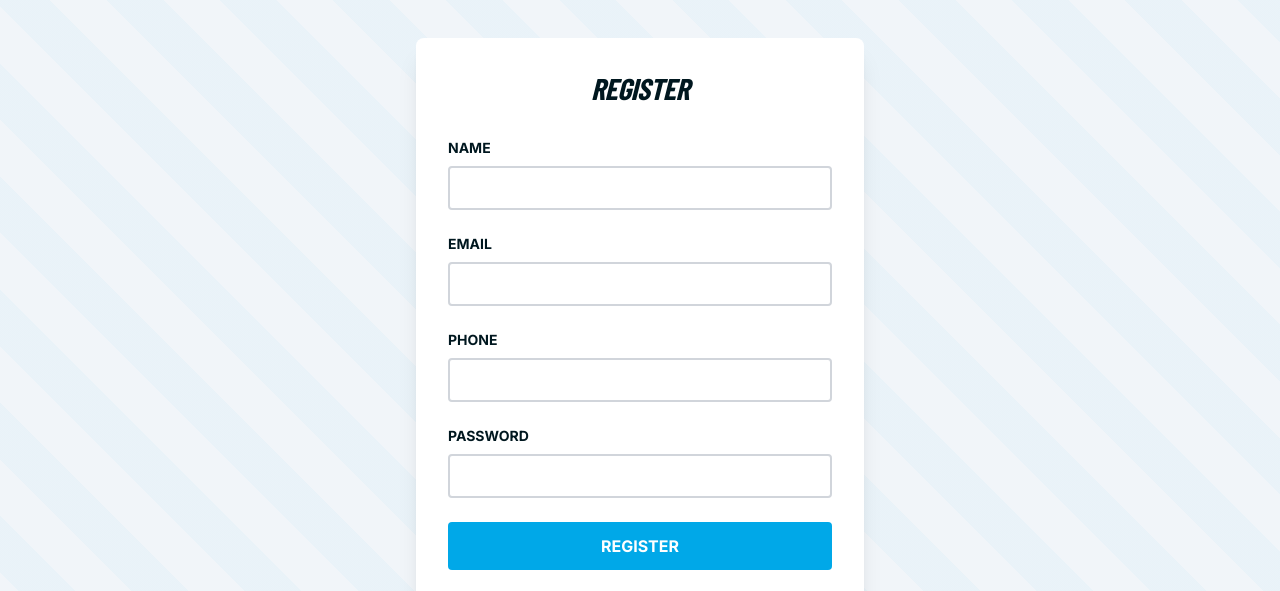
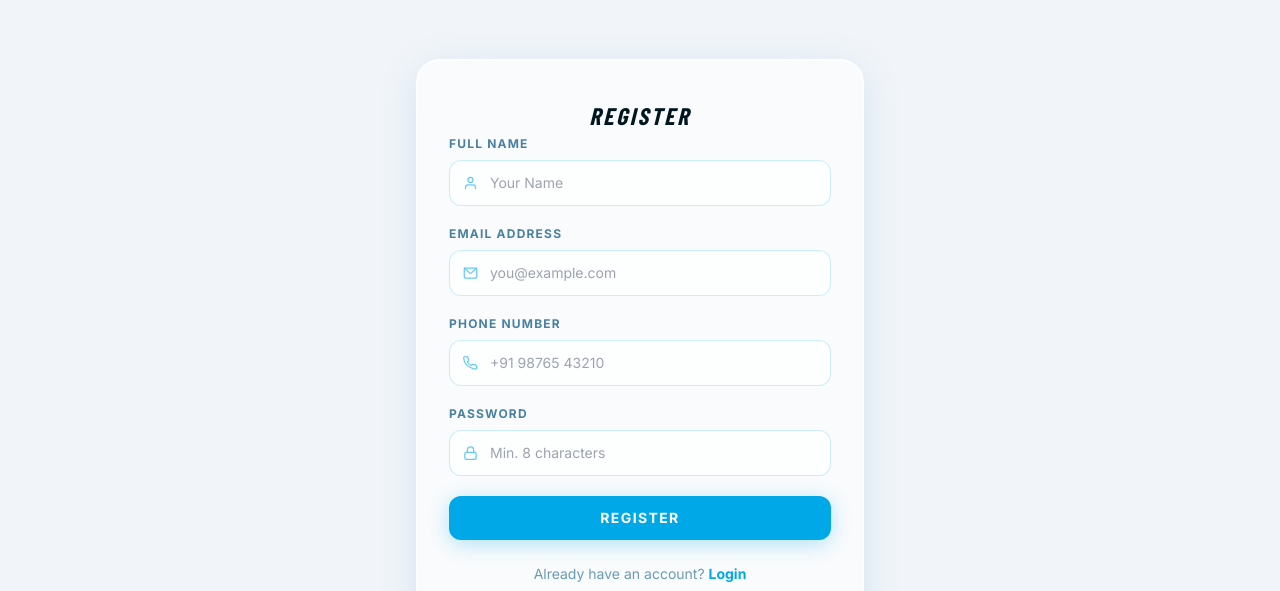
Before and after one commit to kshitij2212/CrickCart, a React (Vite) app in the folder frontend/: page /register in a window 1280 px wide. Shown: the part 209-800 px from the top of the page. Built offline with nearby package versions, Linux system fonts and the light colour scheme; no server answers; a web font is replaced by a local one.

Commit message:
Refactor : auth UI and improve layout across core pages

```diff
--- a/frontend/src/pages/Home.jsx
+++ b/frontend/src/pages/Home.jsx
@@ -7,7 +7,7 @@
 export default function Home() {
   return (
     <main className="max-w-7xl pt-12 mx-auto px-4 sm:px-6 lg:px-8 py-8">
-      <section className="relative overflow-hidden mb-16 min-h-[600px] flex items-center bg-navy text-white">
+      <section className="relative overflow-hidden mb-16 min-h-[600px] flex items-center bg-navy text-white rounded-2xl">
         <div className="absolute inset-0 z-0">
           <img
             alt="High Motion Cricketer"
--- a/frontend/src/pages/Login.jsx
+++ b/frontend/src/pages/Login.jsx
@@ -6,26 +6,16 @@
 const Login = () => {
   const navigate = useNavigate();
   const { login } = useAuth();
-  const [formData, setFormData] = useState({
-    email: '',
-    password: '',
-  });
+  const [formData, setFormData] = useState({ email: '', password: '' });
   const [loading, setLoading] = useState(false);
 
   const handleSubmit = async (e) => {
     e.preventDefault();
     setLoading(true);
-
     try {
       const user = await login(formData.email, formData.password);
-    console.log('✅ Login returned user:', user);
-    console.log('✅ Navigating to:', user.role === 'admin' ? '/admin' : '/');
-
-    if (user.role === 'admin') {
-      navigate('/admin');
-    } else {
-      navigate('/');
-    }
+      if (user.role === 'admin') navigate('/admin');
+      else navigate('/');
     } catch (error) {
       console.error('Login error:', error);
     } finally {
@@ -33,61 +23,93 @@
     }
   };
 
-
   return (
-    <div className="min-h-screen flex items-center justify-center diagonal-bg px-4">
-      <div className="max-w-md w-full bg-white dark:bg-slate-900 p-8 rounded-lg shadow-xl">
-        <h2 className="text-3xl font-black italic font-athletic text-center mb-8 text-[#00171f] dark:text-white">
+    <div
+      className="min-h-screen flex items-center justify-center px-4 relative overflow-hidden"
+    >
+      <div
+        className="relative z-10 w-full max-w-md rounded-[20px] px-8 py-10"
+        style={{
+          background: 'rgba(255,255,255,0.55)',
+          backdropFilter: 'blur(28px)',
+          WebkitBackdropFilter: 'blur(28px)',
+          border: '1px solid rgba(255,255,255,0.75)',
+          boxShadow: '0 8px 32px rgba(0,120,200,0.1), inset 0 1px 0 rgba(255,255,255,0.9)',
+        }}
+      >
+        <h2 className="text-center text-2xl font-black italic tracking-widest mb-1 text-[#00171f]">
           LOGIN
         </h2>
 
-        <form onSubmit={handleSubmit} className="space-y-6">
+        <form onSubmit={handleSubmit} className="space-y-5">
           <div>
-            <label className="block text-sm font-bold mb-2">EMAIL</label>
+            <label className="block text-xs font-bold tracking-widest uppercase mb-2 text-[#5a7a8a]">
+              Email
+            </label>
             <input
               type="email"
               required
-              className="w-full px-4 py-2 border-2 border-gray-300 rounded focus:border-[#00a8e8] focus:outline-none"
+              placeholder="you@example.com"
+              className="w-full px-4 py-3 rounded-[10px] text-sm text-[#00171f] outline-none transition-all"
+              style={{
+                background: 'rgba(255,255,255,0.6)',
+                border: '1.5px solid rgba(0,168,232,0.2)',
+              }}
+              onFocus={e => e.target.style.borderColor = '#00a8e8'}
+              onBlur={e => e.target.style.borderColor = 'rgba(0,168,232,0.2)'}
               value={formData.email}
               onChange={(e) => setFormData({ ...formData, email: e.target.value })}
             />
           </div>
 
           <div>
-            <label className="block text-sm font-bold mb-2">PASSWORD</label>
+            <label className="block text-xs font-bold tracking-widest uppercase mb-2 text-[#5a7a8a]">
+              Password
+            </label>
             <input
               type="password"
               required
-              className="w-full px-4 py-2 border-2 border-gray-300 rounded focus:border-[#00a8e8] focus:outline-none"
+              placeholder="••••••••"
+              className="w-full px-4 py-3 rounded-[10px] text-sm text-[#00171f] outline-none transition-all"
+              style={{
+                background: 'rgba(255,255,255,0.6)',
+                border: '1.5px solid rgba(0,168,232,0.2)',
+              }}
+              onFocus={e => e.target.style.borderColor = '#00a8e8'}
+              onBlur={e => e.target.style.borderColor = 'rgba(0,168,232,0.2)'}
               value={formData.password}
               onChange={(e) => setFormData({ ...formData, password: e.target.value })}
             />
           </div>
+          <br />
 
           <button
             type="submit"
             disabled={loading}
-            className="w-full bg-[#00a8e8] text-white font-black py-3 rounded hover:bg-[#0095d1] transition disabled:opacity-50"
+            className="w-full py-3 rounded-[10px] text-white text-sm font-black tracking-widest uppercase transition-all disabled:opacity-50"
+            style={{
+              background: 'linear-gradient(135deg, #00a8e8, #0090cc)',
+              boxShadow: '0 4px 16px rgba(0,168,232,0.35)',
+            }}
           >
             {loading ? 'LOGGING IN...' : 'LOGIN'}
           </button>
         </form>
 
-        <p className="text-center mt-6 text-sm">
+        <div className="flex items-center gap-3 my-6">
+          <div className="flex-1 h-px" style={{ background: 'rgba(0,100,150,0.15)' }} />
+          <span className="text-xs font-bold tracking-widest text-[#8aaabb]">OR CONTINUE WITH</span>
+          <div className="flex-1 h-px" style={{ background: 'rgba(0,100,150,0.15)' }} />
+        </div>
+
+        <GoogleAuthButton />
+
+        <p className="text-center mt-6 text-sm text-[#6b8a9a]">
           Don't have an account?{' '}
           <Link to="/register" className="text-[#00a8e8] font-bold">
             REGISTER
           </Link>
         </p>
-        <div className="mt-6">
-          <div className="relative flex items-center justify-center mb-4">
-            <div className="border-t border-slate-700 w-full" />
-            <span className="absolute bg-white dark:bg-slate-900 px-3 text-slate-500 text-xs font-bold">
-              OR CONTINUE WITH
-            </span>
-          </div>
-          <GoogleAuthButton />
-        </div>
       </div>
     </div>
   );
--- a/frontend/src/pages/Profile.jsx
+++ b/frontend/src/pages/Profile.jsx
@@ -202,7 +202,7 @@
                     <input type="text" value={addrForm.name}
                       onChange={e => setAddrForm(p => ({ ...p, name: e.target.value }))}
                       className="w-full px-4 py-3 bg-slate-50 border-2 border-slate-200 rounded-lg focus:border-[#00a8e8] focus:outline-none transition"
-                      placeholder="Virat Kohli" />
+                      placeholder="Your name" />
                   </div>
                   <div className="md:col-span-2">
                     <label className="block text-xs font-black uppercase tracking-widest text-slate-600 mb-2">Address *</label>
--- a/frontend/src/pages/Register.jsx
+++ b/frontend/src/pages/Register.jsx
@@ -2,21 +2,34 @@
 import { Link, useNavigate } from 'react-router-dom';
 import { useAuth } from '../hooks/useAuth';
 
+const fields = [
+  {
+    label: 'Full Name', key: 'name', type: 'text', placeholder: 'Your Name',
+    icon: <svg width="15" height="15" viewBox="0 0 24 24" fill="none" stroke="currentColor" strokeWidth="2" strokeLinecap="round" strokeLinejoin="round"><path d="M20 21v-2a4 4 0 0 0-4-4H8a4 4 0 0 0-4 4v2"/><circle cx="12" cy="7" r="4"/></svg>,
+  },
+  {
+    label: 'Email Address', key: 'email', type: 'email', placeholder: 'you@example.com',
+    icon: <svg width="15" height="15" viewBox="0 0 24 24" fill="none" stroke="currentColor" strokeWidth="2" strokeLinecap="round" strokeLinejoin="round"><rect x="2" y="4" width="20" height="16" rx="2"/><polyline points="22,4 12,13 2,4"/></svg>,
+  },
+  {
+    label: 'Phone Number', key: 'phone', type: 'tel', placeholder: '+91 98765 43210',
+    icon: <svg width="15" height="15" viewBox="0 0 24 24" fill="none" stroke="currentColor" strokeWidth="2" strokeLinecap="round" strokeLinejoin="round"><path d="M22 16.92v3a2 2 0 0 1-2.18 2 19.79 19.79 0 0 1-8.63-3.07A19.5 19.5 0 0 1 4.15 13a19.79 19.79 0 0 1-3.07-8.67A2 2 0 0 1 3.06 2h3a2 2 0 0 1 2 1.72c.127.96.361 1.903.7 2.81a2 2 0 0 1-.45 2.11L7.09 9.91a16 16 0 0 0 6 6l1.27-1.27a2 2 0 0 1 2.11-.45c.907.339 1.85.573 2.81.7A2 2 0 0 1 21 16.92z"/></svg>,
+  },
+  {
+    label: 'Password', key: 'password', type: 'password', placeholder: 'Min. 8 characters',
+    icon: <svg width="15" height="15" viewBox="0 0 24 24" fill="none" stroke="currentColor" strokeWidth="2" strokeLinecap="round" strokeLinejoin="round"><rect x="3" y="11" width="18" height="11" rx="2" ry="2"/><path d="M7 11V7a5 5 0 0 1 10 0v4"/></svg>,
+  },
+];
+
 const Register = () => {
   const navigate = useNavigate();
   const { register } = useAuth();
-  const [formData, setFormData] = useState({
-    name: '',
-    email: '',
-    password: '',
-    phone: '',
-  });
+  const [formData, setFormData] = useState({ name: '', email: '', password: '', phone: '' });
   const [loading, setLoading] = useState(false);
 
   const handleSubmit = async (e) => {
     e.preventDefault();
     setLoading(true);
-
     try {
       await register(formData);
       navigate('/');
@@ -28,73 +41,61 @@
   };
 
   return (
-    <div className="min-h-screen flex items-center justify-center diagonal-bg px-4">
-      <div className="max-w-md w-full bg-white dark:bg-slate-900 p-8 rounded-lg shadow-xl">
-        <h2 className="text-3xl font-black italic font-athletic text-center mb-8 text-[#00171f] dark:text-white">
-          REGISTER
-        </h2>
+    <div
+      className="min-h-screen flex items-center justify-center px-4 relative overflow-hidden"
+    >
 
-        <form onSubmit={handleSubmit} className="space-y-6">
-          <div>
-            <label className="block text-sm font-bold mb-2">NAME</label>
-            <input
-              type="text"
-              required
-              className="w-full px-4 py-2 border-2 border-gray-300 rounded focus:border-[#00a8e8] focus:outline-none"
-              value={formData.name}
-              onChange={(e) => setFormData({ ...formData, name: e.target.value })}
-            />
-          </div>
+      <div
+        className="relative z-10 w-full max-w-md rounded-3xl px-8 py-10"
+        style={{
+          background: 'rgba(255,255,255,0.55)',
+          backdropFilter: 'blur(32px)',
+          WebkitBackdropFilter: 'blur(32px)',
+          border: '1px solid rgba(255,255,255,0.85)',
+          boxShadow: '0 8px 40px rgba(0,100,180,0.12), inset 0 1px 0 rgba(255,255,255,0.95)',
+        }}
+      >
 
-          <div>
-            <label className="block text-sm font-bold mb-2">EMAIL</label>
-            <input
-              type="email"
-              required
-              className="w-full px-4 py-2 border-2 border-gray-300 rounded focus:border-[#00a8e8] focus:outline-none"
-              value={formData.email}
-              onChange={(e) => setFormData({ ...formData, email: e.target.value })}
-            />
-          </div>
+        <h2 className="text-center text-2xl font-black italic tracking-widest mb-1 text-[#00171f]">REGISTER</h2>
 
-          <div>
-            <label className="block text-sm font-bold mb-2">PHONE</label>
-            <input
-              type="tel"
-              required
-              pattern="[0-9]{10}"
-              className="w-full px-4 py-2 border-2 border-gray-300 rounded focus:border-[#00a8e8] focus:outline-none"
-              value={formData.phone}
-              onChange={(e) => setFormData({ ...formData, phone: e.target.value })}
-            />
-          </div>
-
-          <div>
-            <label className="block text-sm font-bold mb-2">PASSWORD</label>
-            <input
-              type="password"
-              required
-              minLength="6"
-              className="w-full px-4 py-2 border-2 border-gray-300 rounded focus:border-[#00a8e8] focus:outline-none"
-              value={formData.password}
-              onChange={(e) => setFormData({ ...formData, password: e.target.value })}
-            />
-          </div>
+        <form onSubmit={handleSubmit} className="space-y-5">
+          {fields.map(({ label, key, type, placeholder, icon }) => (
+            <div key={key}>
+              <label className="block text-xs font-bold uppercase tracking-widest mb-2" style={{ color: '#4a80a0' }}>
+                {label}
+              </label>
+              <div className="relative">
+                <span className="absolute left-3.5 top-1/2 -translate-y-1/2" style={{ color: '#00a8e8', opacity: 0.6 }}>
+                  {icon}
+                </span>
+                <input
+                  type={type}
+                  required
+                  placeholder={placeholder}
+                  className="w-full py-3 pl-10 pr-4 rounded-xl text-sm outline-none transition-all"
+                  style={{ background: 'rgba(255,255,255,0.65)', border: '1.5px solid rgba(0,168,232,0.2)', color: '#00304a' }}
+                  onFocus={e => { e.target.style.borderColor = '#00a8e8'; e.target.style.background = 'rgba(0,168,232,0.06)'; }}
+                  onBlur={e => { e.target.style.borderColor = 'rgba(0,168,232,0.2)'; e.target.style.background = 'rgba(255,255,255,0.65)'; }}
+                  value={formData[key]}
+                  onChange={e => setFormData({ ...formData, [key]: e.target.value })}
+                />
+              </div>
+            </div>
+          ))}
 
           <button
             type="submit"
             disabled={loading}
-            className="w-full bg-[#00a8e8] text-white font-black py-3 rounded hover:bg-[#0095d1] transition disabled:opacity-50"
+            className="w-full py-3 rounded-xl text-white text-sm font-bold tracking-widest uppercase transition-all disabled:opacity-50 mt-2"
+            style={{ background: '#00a8e8', boxShadow: '0 4px 20px rgba(0,168,232,0.3)' }}
           >
-            {loading ? 'REGISTERING...' : 'REGISTER'}
+            {loading ? 'Registering...' : 'Register'}
           </button>
         </form>
 
-        <p className="text-center mt-6 text-sm">
-          Already have an account?{' '}
-          <Link to="/login" className="text-[#00a8e8] font-bold">
-            LOGIN
-          </Link>
+        <p className="text-center mt-6 text-sm" style={{ color: '#6b9ab5' }}>
+          Already have an account?{'     '}
+          <Link to="/login" className="font-bold" style={{ color: '#00a8e8' }}>Login  </Link>
         </p>
       </div>
     </div>
```
Also changed, not shown: frontend/src/components/auth/GoogleAuthButton.jsx (+16 -3 lines), frontend/src/components/common/Footer.jsx (+1 -13 lines). Lines whose indentation alone changed are shown as unchanged.
